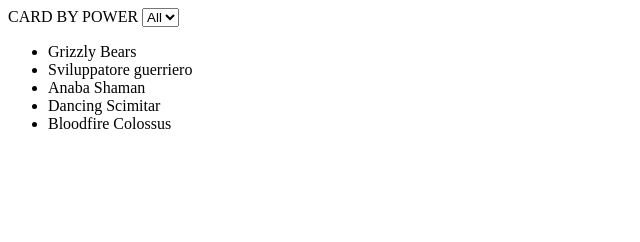
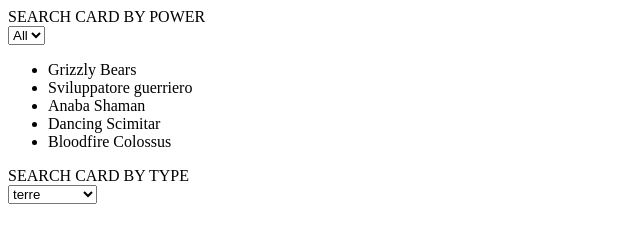
Before and after one commit to Danilo91Colloca/js-struttura-dati, a plain HTML site: page index.html in a window 1280 px wide. Shown: the whole page, without its empty margins (0-640 px from the left). Drawn offline with nearby package versions, Linux system fonts and the light colour scheme.

Commit message:
print delle option by type

```diff
--- a/index.html
+++ b/index.html
@@ -6,21 +6,45 @@
     <script src="https://ajax.googleapis.com/ajax/libs/jquery/3.3.1/jquery.min.js"></script>
   </head>
   <body>
-
+    <!-- to search by power -->
     <div class="search-by-power">
-      <label class="label-search" for="power">CARD BY POWER</label>
+      <label class="label-search" for="power"></label>
+      <div class="search-title">
+        <span>SEARCH CARD BY POWER</span>
+      </div>
       <select class="select-by-power" name="power">
         <!-- <option value=""> from js</option> -->
       </select>
     </div>
+    <!-- end to search by power -->
 
+    <!-- list printed by Power -->
     <div class="card-container">
       <ul id="card-list">
         <!-- <li/> from js -->
       </ul>
 
     </div>
+    <!-- end list printed by Power -->
+    <!-- search by type -->
+    <div class="search-by-type">
+      <label class="label-search-type" for="typer"></label>
+      <div class="type-search-title">
+        <span>SEARCH CARD BY TYPE</span>
+      </div>
+      <select class="select-by-type" name="type">
+        <!-- <option value=""> from js</option> -->
+      </select>
+    </div>
+    <!-- end search by type -->
+    <!-- list printed by type -->
+    <div class="card-container">
+      <ul id="card-list">
+        <!-- <li/> from js -->
+      </ul>
 
+    </div>
+    <!-- end list printed by type -->
     <script src="js/script.js" charset="utf-8"></script>
   </body>
 </html>
--- a/js/script.js
+++ b/js/script.js
@@ -234,3 +234,6 @@
    printListItemById('card-list', newArray);
   }
 })
+
+//stampa le opzioni di ricerca per tipo
+printOptionsByClass('select-by-type', 0, cardTypes);
```
